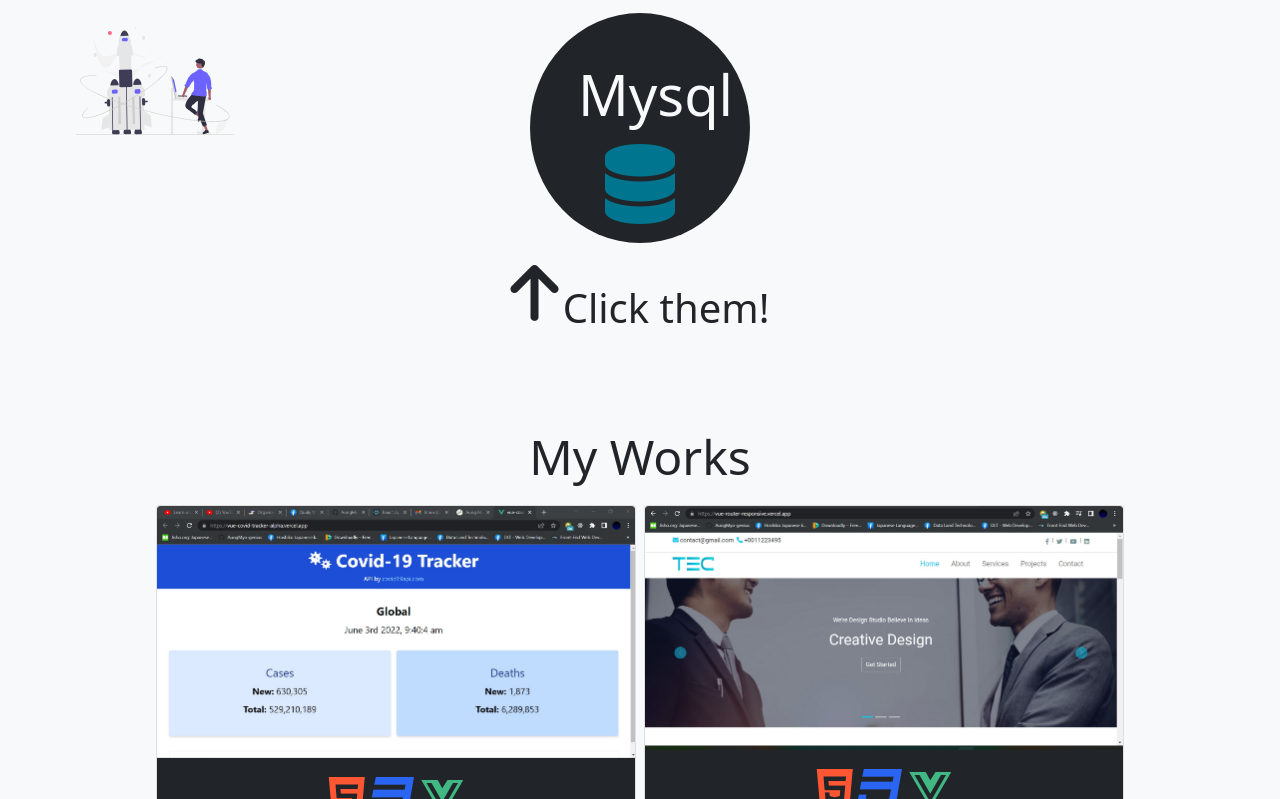
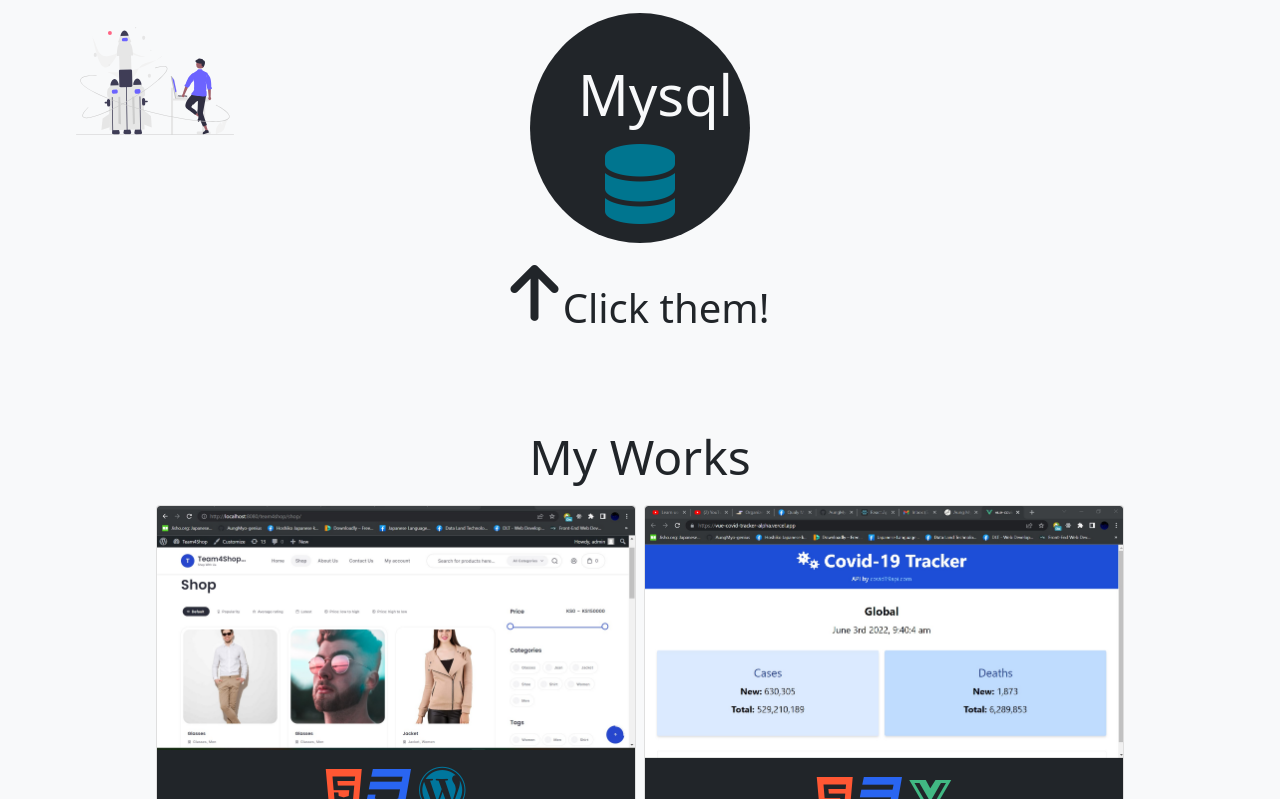
Before and after one commit to AungMyo-genius/myprofilev2, a plain HTML site: page index.html in a window 1280 px wide. Shown: the part 2001-2800 px from the top of the page. Drawn offline with nearby package versions, Linux system fonts and the light colour scheme.

Commit message:
wordpress pj add

```diff
--- a/index.html
+++ b/index.html
@@ -210,6 +210,20 @@
                 <div class="col-12 d-flex justify-content-center flex-wrap text-center" id="mywork">
 
                     <div class="card m-1 skillcards" style="width: 30rem;">
+                        <img class="card-img-top" src="img/wocommerence.jpg" alt="HTML + CSS">
+                        <div class="card-body bg-dark">
+                          <p class="card-text">
+                            <i class="fab fa-html5 fa-3x" style="color:#FF5733"></i>
+                            <i class="fab fa-css3 fa-3x" style="color:#2965f1"></i>
+                            <i class="fab fa-wordpress fa-3x" style="color:rgb(0, 118, 157)"></i>
+                          </p>
+                          <div class="bg-dark text-light card-btns">
+                            <a href="https://github.com/AungMyo-genius/woocommerce"  target="_blank" class="btn btn-outline-light btn-lg rounded-pill">Live Demo</a>
+                        </div>
+                        </div>
+                    </div>
+
+                    <div class="card m-1 skillcards" style="width: 30rem;">
                         <img class="card-img-top" src="img/workvue-1.jpg" alt="HTML + CSS">
                         <div class="card-body bg-dark">
                           <p class="card-text">
```
Also changed, not shown: img/wocommerence.jpg (added).
